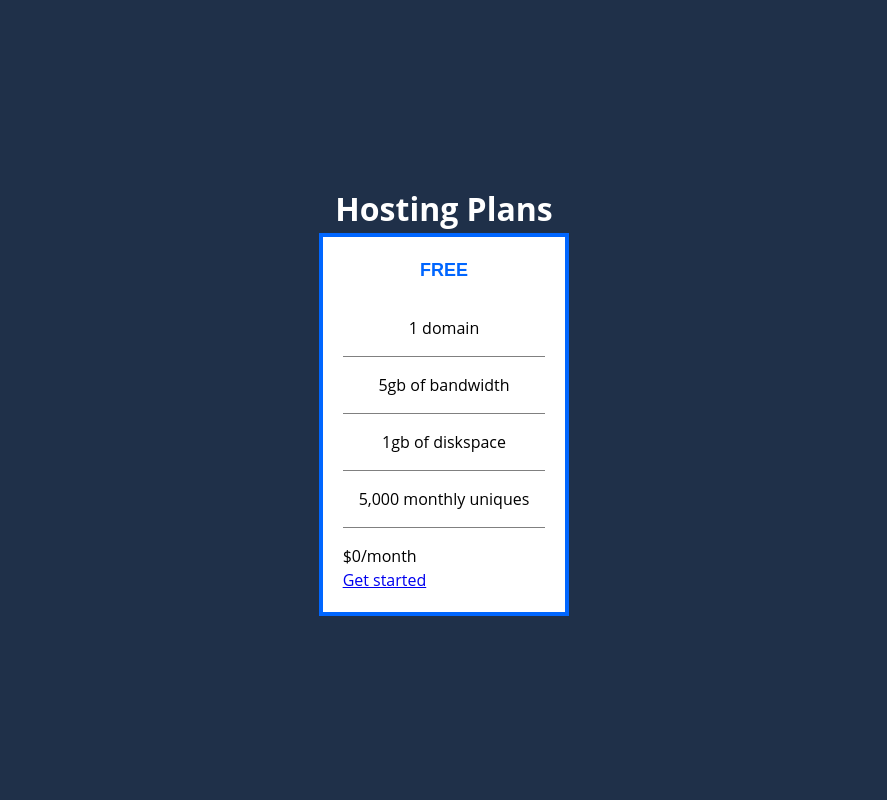
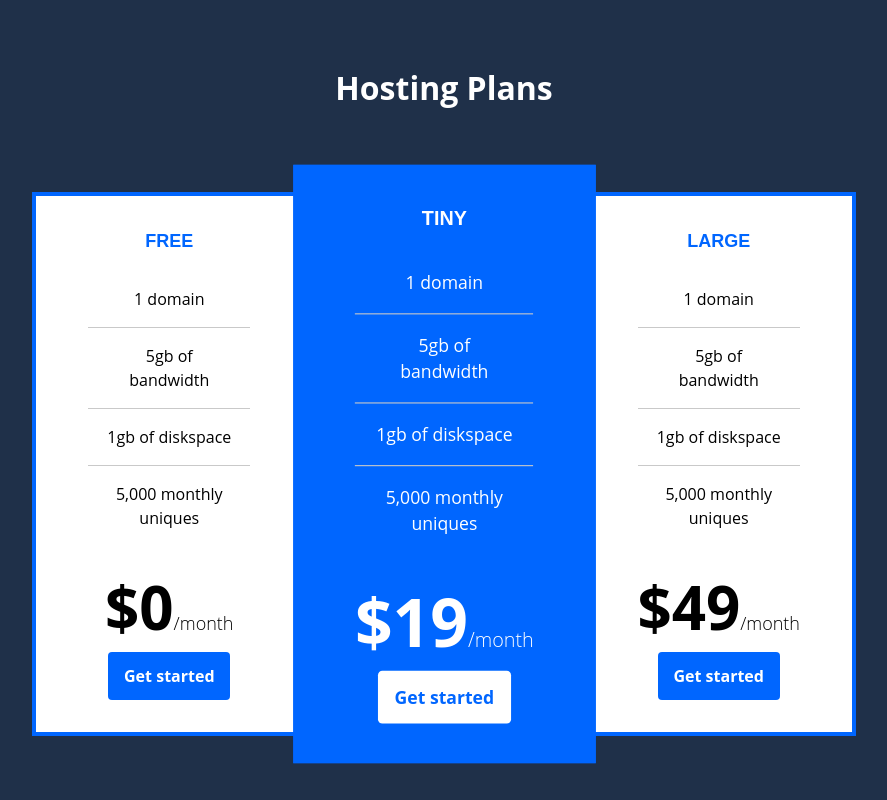
Before and after one commit to AxelRameau1/TP1-card, a website built with Vite: page index.html in a window 1280 px wide. Shown: the whole page, without its empty margins (196-1083 px from the left). Built offline with nearby package versions, Linux system fonts and the light colour scheme.

Commit message:
2 files modified

```diff
--- a/index.html
+++ b/index.html
@@ -8,8 +8,9 @@
     <title>TP1</title>
   </head>
   <body>
-    <div class="container">
       <h1 class="page-title"> Hosting Plans </h1>
+
+      <div class="card">
       <div class="plan">
       <h2 class="plan__title">Free</h2>
       <ul class="plan__feature-list">
@@ -29,5 +30,45 @@
       <p class="plan__price">$0<span>/month</span></p>
       <a href="/" class="button">Get started</a>
     </div>
+
+    <div class="plan plan--dark">
+      <h2 class="plan__title">Tiny</h2>
+      <ul class="plan__feature-list">
+        <li class="plan__list-item">
+          1 domain
+        </li>
+        <li class="plan__list-item">
+          5gb of bandwidth
+        </li>
+        <li class="plan__list-item">
+          1gb of diskspace
+        </li>
+        <li class="plan__list-item">
+          5,000 monthly uniques
+        </li>
+      </ul>
+      <p class="plan__price">$19<span>/month</span></p>
+      <a href="/" class="button">Get started</a>
+    </div>
+
+    <div class="plan">
+      <h2 class="plan__title">Large</h2>
+      <ul class="plan__feature-list">
+        <li class="plan__list-item">
+          1 domain
+        </li>
+        <li class="plan__list-item">
+          5gb of bandwidth
+        </li>
+        <li class="plan__list-item">
+          1gb of diskspace
+        </li>
+        <li class="plan__list-item">
+          5,000 monthly uniques
+        </li>
+      </ul>
+      <p class="plan__price">$49<span>/month</span></p>
+      <a href="/" class="button">Get started</a>
+    </div>
     </div>
 </html>
--- a/src/sass/main.scss
+++ b/src/sass/main.scss
@@ -6,6 +6,7 @@ $colors: (
   neutre: (
     100: #fff,
     900: #1f3049,
+    1000: #000000,
   ),
   primaire: (
     400: #0066ff,
@@ -66,11 +67,20 @@ img {
   display: block;
 }
 
+a:not([class]) {
+  text-decoration-skip-ink: auto;
+}
+
 :root {
   --clr-neutre-100: #{$color-neutral-100};
   --clr-primary-400: #{$color-primary-400};
   --clr-neutral-900: #{$color-neutral-900};
   --bg-card: var(--clr-neutre-100);
+  --clr-text: var(--clr-neutre-1000);
+  --bg-button: var(--clr-primary-400);
+  --text-button: var(--clr-neutre-100);
+  --card-titre: var(--clr-primary-400);
+  --bg-button-h: var(--clr-neutral-900);
 
   @each $theme, $themeValue in $colors {
     @each $key, $value in $themeValue {
@@ -87,33 +97,75 @@ body {
   place-content: center;
   height: 100vh;
   text-rendering: optimizeSpeed;
+  background-color: $color-neutral-900;
+  font-family: $ff-sans;
   line-height: 1.5;
-  font-family: $ff-sans;
-  background-color: $color-neutral-900;
+  text-align: center;
 }
+
 .page-title {
   display: grid;
   place-content: center;
-
+  padding-bottom: 5rem;
   color: var(--clr-neutre-100);
 }
+.card {
+  display: flex;
+}
+
 .plan {
-  padding: $size-20;
+  display: flex;
+  flex-direction: column;
+  align-items: center;
+  justify-content: center;
+  padding: 2rem;
   border: solid 0.25rem $color-primary-400;
+  color: var(--clr-text);
   background-color: var(--bg-card);
   &__title {
+    color: var(--card-titre);
     font-family: sans-serif;
+    font-size: var(--fs-400);
     text-transform: uppercase;
-    color: $color-primary-400;
-    text-align: center;
-    font-size: var(--fs-400);
+  }
+  &__feature-list {
+    width: 80%;
   }
   &__list-item {
     padding: 1rem;
-    border-bottom: solid 1px gray;
-    text-align: center;
+    &:not(:last-child) {
+      border-bottom: solid 1px rgb(201, 201, 201);
+    }
+  }
+
+  &__price {
+    font-weight: bold;
+    font-size: var(--fs-900);
+  }
+  &--dark {
+    transform: scale(1.1);
+    --bg-card: var(--clr-primary-400);
+    --clr-text: var(--clr-neutre-100);
+    --bg-button: var(--clr-neutre-100);
+    --text-button: var(--clr-primary-400);
+    --card-titre: var(--clr-neutre-100);
   }
 }
-.plan--dark {
-  --bg-card: var(--clr-primary-400);
+
+span {
+  font-size: var(--fs-400);
+  font-weight: 300;
 }
+.button {
+  width: 60%;
+  padding: 0.75rem;
+  border-radius: 0.25rem;
+  background-color: var(--bg-button);
+  color: var(--text-button);
+  text-decoration: none;
+  font-weight: 700;
+  &:hover {
+    background-color: var(--bg-button-h);
+    --text-button: var(--clr-neutre-100);
+  }
+}
```
